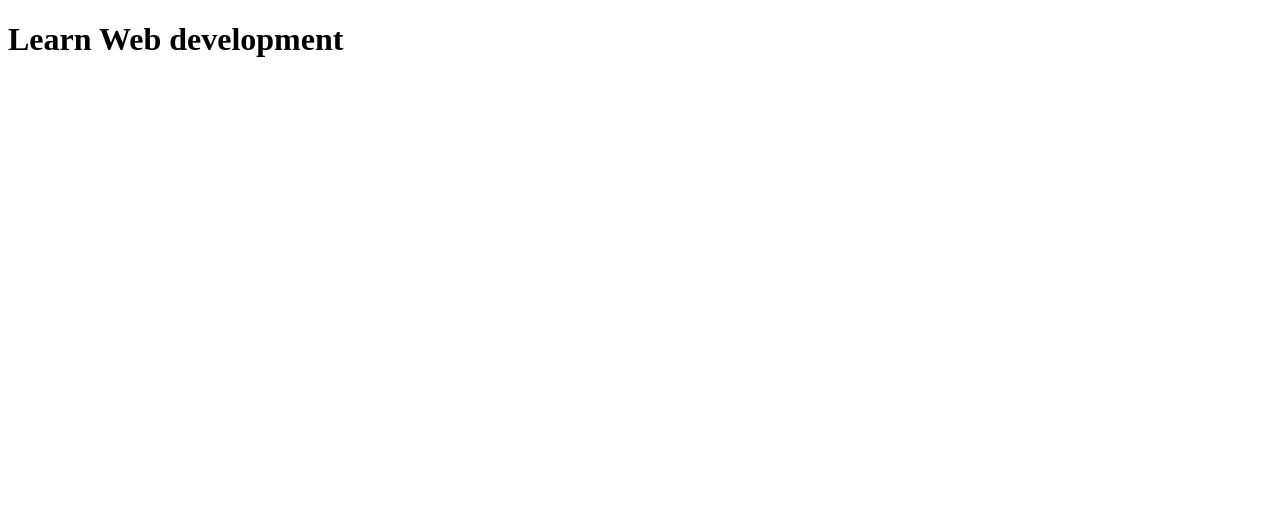
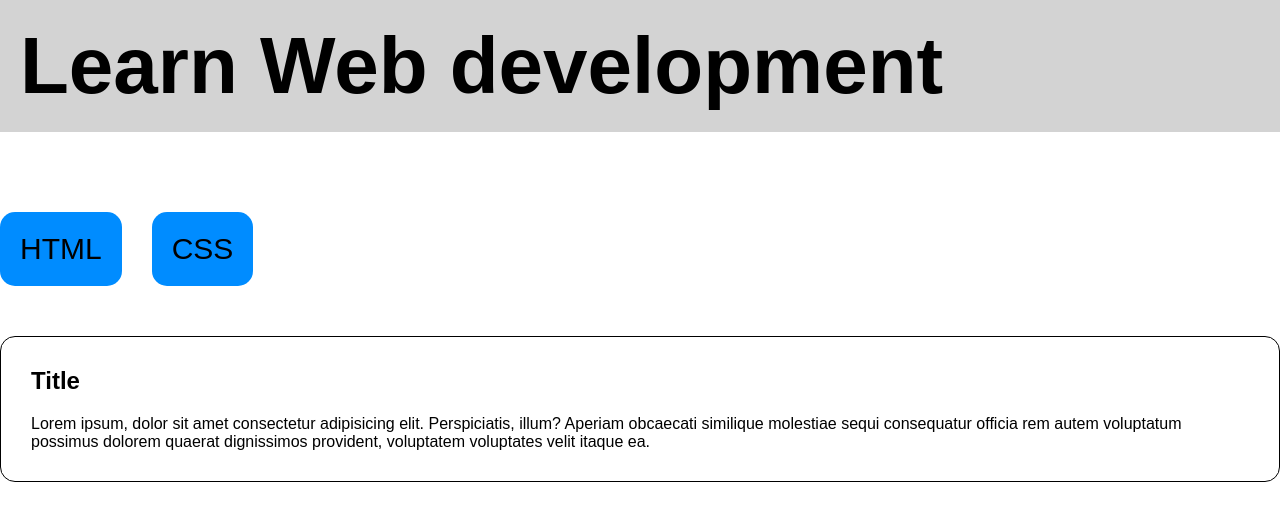
Before and after one commit to mannuccimattia/react-use-state, a React (Vite) app: page / in a window 1280 px wide. Shown: the top 520 px of the page. Built offline with nearby package versions, Linux system fonts and the light colour scheme.

Commit message:
[UPD] Done static App.jsx

```diff
--- a/src/App.jsx
+++ b/src/App.jsx
@@ -1,8 +1,51 @@
 function App() {
+
+  const languages = [
+    {
+      id: 1,
+      title: "HTML",
+      description: "HTML (HyperText Markup Language) è il linguaggio standard per creare pagine e applicazioni web. Struttura il contenuto web e fornisce elementi di base come titoli, paragrafi e immagini."
+    },
+    {
+      id: 2,
+      title: "CSS",
+      description: "CSS (Cascading Style Sheets) è un linguaggio di stile utilizzato per descrivere la presentazione di un documento scritto in HTML o XML. Controlla il layout, i colori, i caratteri e l'aspetto complessivo di una pagina web."
+    },
+    {
+      id: 3,
+      title: "JavaScript",
+      description: "JavaScript è un linguaggio di programmazione dinamico utilizzato per lo sviluppo web, che consente contenuti interattivi come grafici animati, pulsanti cliccabili e altre funzionalità dinamiche sui siti web."
+    },
+    {
+      id: 4,
+      title: "Node.js",
+      description: "Node.js è un ambiente di runtime JavaScript lato server che permette di utilizzare JavaScript anche sul backend, consentendo agli sviluppatori di usare lo stesso linguaggio sia sul client che sul server."
+    },
+    {
+      id: 5,
+      title: "Express",
+      description: "Express è un framework per applicazioni web minimalista e veloce per Node.js. Fornisce strumenti robusti per creare applicazioni web e API e semplifica la gestione delle rotte e delle richieste."
+    },
+    {
+      id: 6,
+      title: "ReactJS",
+      description: "ReactJS è una libreria JavaScript per costruire interfacce utente, in particolare applicazioni a pagina singola. Consente agli sviluppatori di creare componenti UI riutilizzabili e di gestire efficacemente lo stato dell'applicazione."
+    }
+  ];
 
   return (
     <>
       <h1>Learn Web development</h1>
+      <div className="container">
+        <div className="btn-wrapper">
+          <button className="btn">HTML</button>
+          <button className="btn">CSS</button>
+        </div>
+        <div className="card">
+          <h2>Title</h2>
+          <p>Lorem ipsum, dolor sit amet consectetur adipisicing elit. Perspiciatis, illum? Aperiam obcaecati similique molestiae sequi consequatur officia rem autem voluptatum possimus dolorem quaerat dignissimos provident, voluptatem voluptates velit itaque ea.</p>
+        </div>
+      </div>
     </>
   )
 }
--- a/src/index.css
+++ b/src/index.css
@@ -0,0 +1,43 @@
+* {
+  margin: 0;
+  padding: 0;
+  box-sizing: border-box;
+}
+
+body {
+  font-family: sans-serif;
+}
+
+h1 {
+  padding: 20px;
+  font-size: 80px;
+  background-color: lightgray;
+}
+
+.container {
+  max-width: 1480px;
+  margin: 0 auto;
+  padding: 80px 0;
+}
+
+.btn {
+  background-color: rgb(0, 140, 255);
+  border: none;
+  padding: 20px;
+  font-size: 30px;
+  border-radius: 15px;
+  font-weight: 100;
+  margin-right: 30px;
+  cursor: pointer;
+}
+
+.card {
+  margin: 50px 0;
+  border: 1px solid black;
+  border-radius: 15px;
+  padding: 30px;
+}
+
+p {
+  margin-top: 20px;
+}
```
